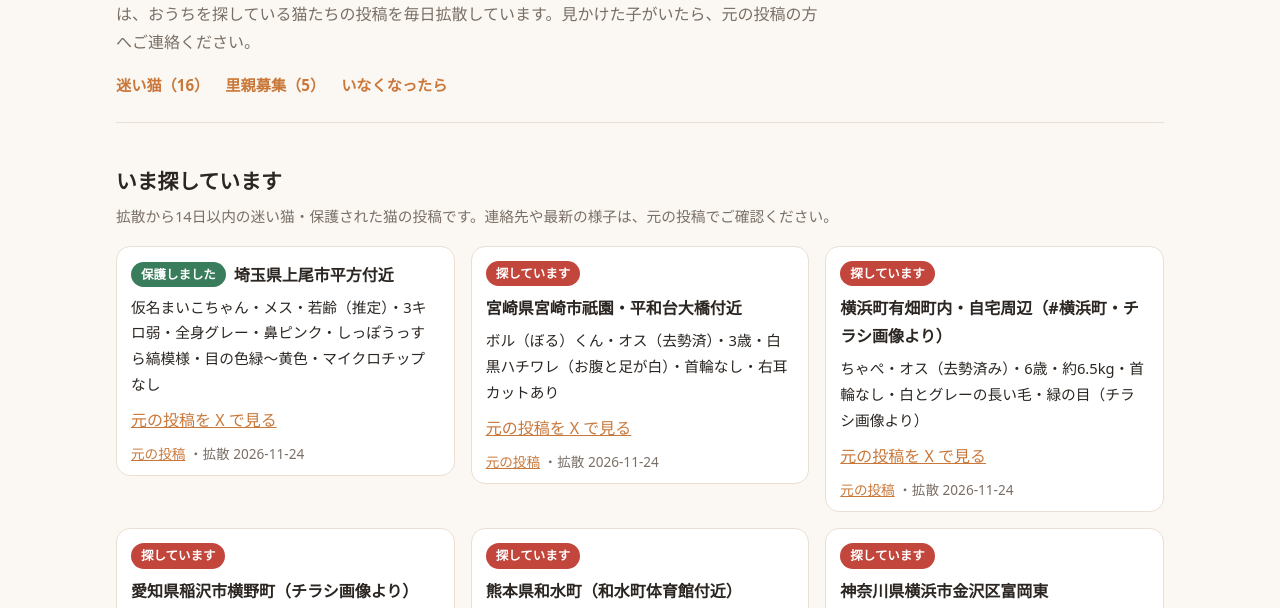
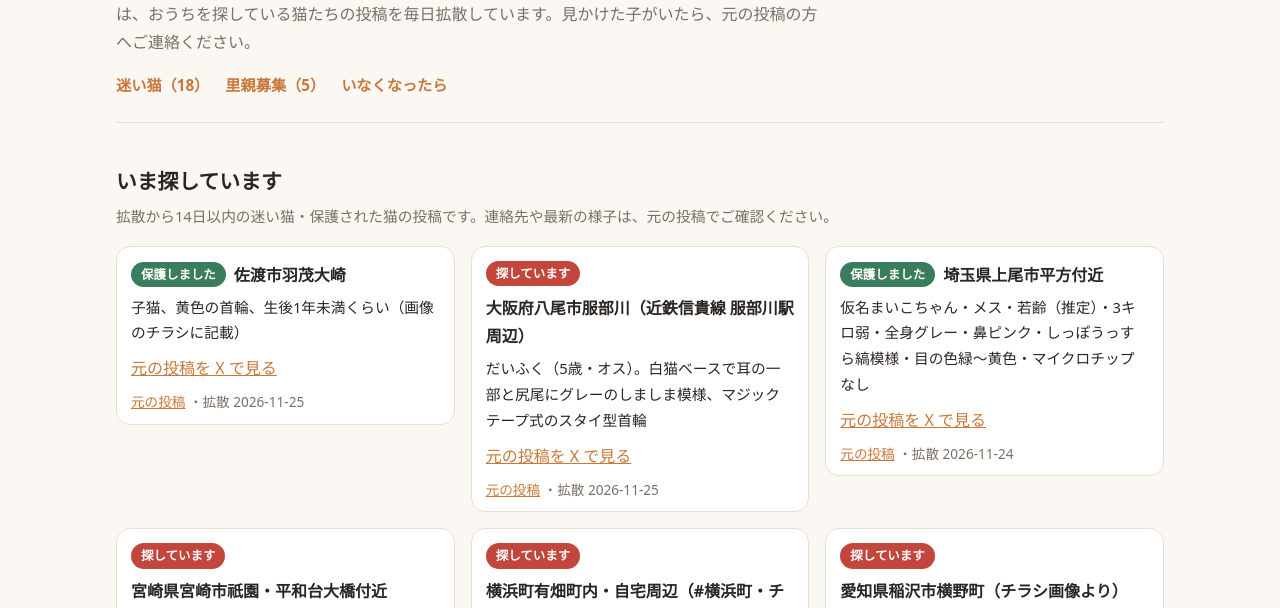
Before and after one commit to 2yzg569rkq-stack/shiro-cat-ouen, a plain HTML site: page docs/index.html in a window 1280 px wide. Shown: the part 135-743 px from the top of the page. Drawn offline with Linux system fonts and the light colour scheme.

Commit message:
Update cat support listings

```diff
--- a/docs/index.html
+++ b/docs/index.html
@@ -48,13 +48,37 @@ footer a{color:var(--accent)}
 <header>
   <h1>白さんの<span>迷い猫・保護猫</span>おうえん</h1>
   <p class="lead">元野良猫の白さんは、いまはおうちでのんびり暮らしています。白さんの X（<a href="https://x.com/iphonexcom" style="color:var(--accent)">@iphonexcom</a>）では、おうちを探している猫たちの投稿を毎日拡散しています。見かけた子がいたら、元の投稿の方へご連絡ください。</p>
-  <nav><a href="#lost">迷い猫（16）</a><a href="#adopt">里親募集（5）</a><a href="#guide">いなくなったら</a></nav>
+  <nav><a href="#lost">迷い猫（18）</a><a href="#adopt">里親募集（5）</a><a href="#guide">いなくなったら</a></nav>
 </header>
 
 <section id="lost">
   <h2>いま探しています</h2>
   <p class="sub">拡散から14日以内の迷い猫・保護された猫の投稿です。連絡先や最新の様子は、元の投稿でご確認ください。</p>
   <div class="grid">
+    <article class="card">
+      <div class="meta">
+        <span class="badge b-found">保護しました</span>
+        <span class="area">佐渡市羽茂大崎</span>
+      </div>
+      <p class="feat">子猫、黄色の首輪、生後1年未満くらい（画像のチラシに記載）</p>
+      <blockquote class="twitter-tweet" data-dnt="true" data-lang="ja" data-conversation="none">
+        <a href="https://x.com/tagayasudonuts/status/2125118518350037333">元の投稿を X で見る</a>
+      </blockquote>
+      <p class="links"><a href="https://x.com/tagayasudonuts/status/2125118518350037333" target="_blank" rel="noopener">元の投稿</a>
+      ・拡散 2026-11-25</p>
+    </article>
+    <article class="card">
+      <div class="meta">
+        <span class="badge b-lost">探しています</span>
+        <span class="area">大阪府八尾市服部川（近鉄信貴線 服部川駅周辺）</span>
+      </div>
+      <p class="feat">だいふく（5歳・オス）。白猫ベースで耳の一部と尻尾にグレーのしましま模様、マジックテープ式のスタイ型首輪</p>
+      <blockquote class="twitter-tweet" data-dnt="true" data-lang="ja" data-conversation="none">
+        <a href="https://x.com/poccri_8322/status/2125236010095366627">元の投稿を X で見る</a>
+      </blockquote>
+      <p class="links"><a href="https://x.com/poccri_8322/status/2125236010095366627" target="_blank" rel="noopener">元の投稿</a>
+      ・拡散 2026-11-25</p>
+    </article>
     <article class="card">
       <div class="meta">
         <span class="badge b-found">保護しました</span>
@@ -328,7 +352,7 @@ footer a{color:var(--accent)}
 </section>
 
 <footer>
-  最終更新：2026年11月24日 19:15（日本時間）<br>
+  最終更新：2026年11月25日 13:15（日本時間）<br>
   掲載している投稿は X の埋め込みで表示しており、写真や文章は元の投稿者さんのものです。見つかった・里親さんが決まった・載せないでほしい、などのときは <a href="https://x.com/iphonexcom">@iphonexcom</a> までお知らせください。すぐに外します。
 </footer>
 </div>
```
